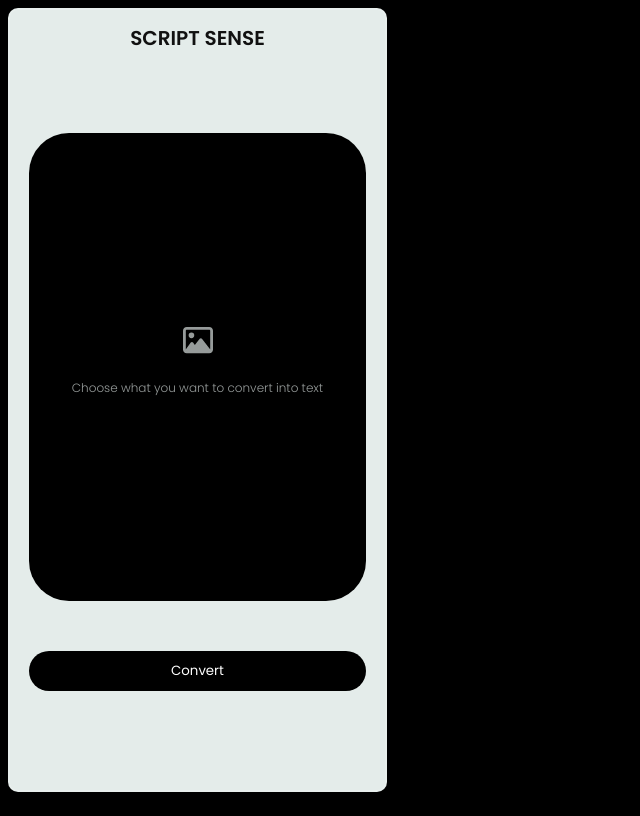
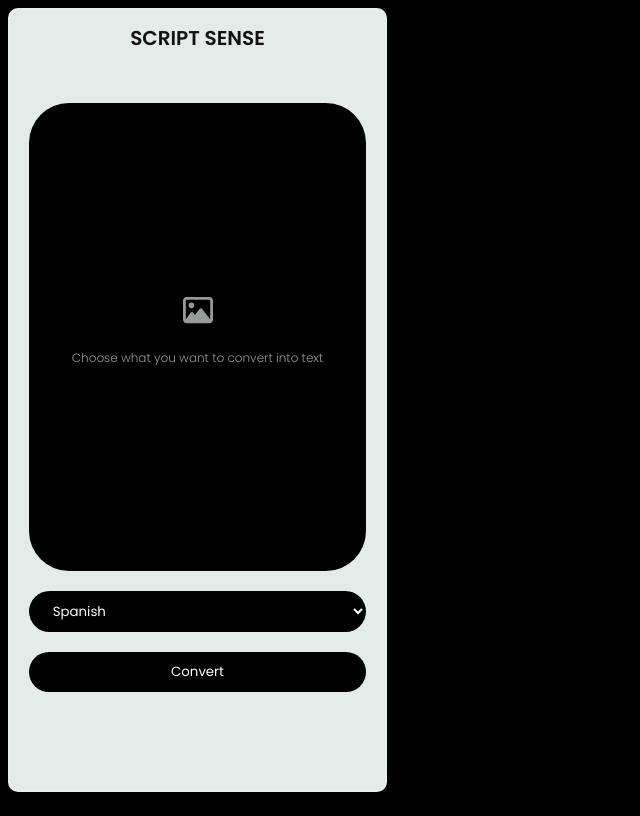
Before and after one commit to CodeVicky03/API, a React (Create React App) app: page / in a window 1280 px wide. Shown: the whole page, without its empty margins (0-640 px from the left). Built offline with nearby package versions, Linux system fonts and the light colour scheme.

Commit message:
New Commit

```diff
--- a/package.json
+++ b/package.json
@@ -6,6 +6,7 @@
     "@testing-library/jest-dom": "^5.17.0",
     "@testing-library/react": "^13.4.0",
     "@testing-library/user-event": "^13.5.0",
+    "axios": "^1.6.8",
     "react": "^18.2.0",
     "react-dom": "^18.2.0",
     "react-icons": "^5.0.1",
--- a/src/App.js
+++ b/src/App.js
@@ -1,8 +1,8 @@
 import React, { useState } from "react";
 import Tesseract from "tesseract.js";
+import axios from "axios";
 import Loader from "./Loader";
-import { MdOutlineMusicOff } from "react-icons/md";
-import { MdOutlineMusicNote } from "react-icons/md";
+import { MdOutlineMusicOff, MdOutlineMusicNote } from "react-icons/md";
 import { FaRegImage } from "react-icons/fa6";
 
 const App = () => {
@@ -11,31 +11,49 @@ const App = () => {
   const [text, setText] = useState("");
   const [progress, setProgress] = useState(0);
   const [isPaused, setIsPaused] = useState(false);
+  const [language, setLanguage] = useState("es");
 
-  const handleSubmit = () => {
+  const handleSubmit = async () => {
     setIsLoading(true);
-    Tesseract.recognize(image, "eng", {
-      logger: (m) => {
-        if (m.status === "recognizing text") {
-          setProgress(parseInt(m.progress * 100));
-        }
-      },
-    })
-      .then((result) => {
-        setText(result.data.text);
-      })
-      .catch((err) => {
-        console.error(err);
-      })
-      .finally(() => {
-        setIsLoading(false);
+    try {
+      const { data: { text: recognizedText } } = await Tesseract.recognize(image, "eng", {
+        logger: (m) => {
+          if (m.status === "recognizing text") {
+            setProgress(parseInt(m.progress * 100));
+          }
+        },
       });
+      setText(recognizedText);
+
+      const options = {
+        method: "POST",
+        url: "https://rapid-translate-multi-traduction.p.rapidapi.com/t",
+        headers: {
+          "content-type": "application/json",
+          "X-RapidAPI-Key": "9a7b6ce910msh46589c1c55f9f60p12aab4jsn605fe8ce9b0b",
+          "X-RapidAPI-Host": "rapid-translate-multi-traduction.p.rapidapi.com",
+        },
+        data: {
+          from: "en",
+          to: language,
+          q: recognizedText,
+        },
+      };
+
+      const response = await axios.request(options);
+      setText(response.data);
+    } catch (error) {
+      console.error(error);
+    } finally {
+      setIsLoading(false);
+    }
   };
 
-  const handleReadAloud = () => {
+
+  const handleReadAloud = async () => {
     if (!text) return;
-    if (speechSynthesis.speaking) {
-      speechSynthesis.cancel();
+    if (window.speechSynthesis.speaking) {
+      window.speechSynthesis.cancel();
     }
     const utterance = new SpeechSynthesisUtterance(text);
     utterance.onstart = () => {
@@ -44,8 +62,9 @@ const App = () => {
     utterance.onend = () => {
       console.log("Speech synthesis ended");
     };
-    speechSynthesis.speak(utterance);
+    window.speechSynthesis.speak(utterance);
   };
+
 
   const togglePause = () => {
     if (!speechSynthesis.speaking) return;
@@ -76,11 +95,27 @@ const App = () => {
               />
               <label htmlFor="imageUpload">
                 <div className="label">
-                  {image && <img src={image} alt="" />}
+                  {image && <img src={image} alt="Selected" />}
                   <FaRegImage className="img-icon" />
                   <p>Choose what you want to convert into text</p>
                 </div>
               </label>
+              <select
+                value={language}
+                onChange={(e) => setLanguage(e.target.value)}
+              >
+                <option value="es">Spanish</option>
+                <option value="fr">French</option>
+                <option value="de">German</option>
+                <option value="it">Italian</option>
+                <option value="ja">Japanese</option>
+                <option value="zh-CN">Chinese</option>
+                <option value="ru">Russian</option>
+                <option value="ar">Arabic</option>
+                <option value="ko">Korean</option>
+                <option value="pt">Portuguese</option>
+                <option value="ta">Tamil</option>
+              </select>
               <input
                 type="button"
                 onClick={handleSubmit}
@@ -102,7 +137,7 @@ const App = () => {
                   rows="20"
                   value={text}
                   className="textarea"
-                  onChange={(e) => setText(e.target.value)}
+                  readOnly
                 ></textarea>
                 <div className="voice">
                   <button onClick={handleReadAloud} className="btn-one">
--- a/src/index.css
+++ b/src/index.css
@@ -13,27 +13,27 @@ body {
   flex-direction: row;
   gap: 10px;
 }
-@media (max-width : 1000px){
-  .main-container{
+@media (max-width: 1000px) {
+  .main-container {
     flex-direction: column;
   }
-  .left{
+  .left {
     min-width: calc(100% - 5px);
     min-height: 630px;
   }
-  .btn{
+  .btn {
     font-size: 24px;
   }
-  .right{
+  .right {
     margin: 40px 0px;
     min-width: calc(100% - 5px);
   }
-  .voice{
+  .voice {
     margin-bottom: 40px;
   }
 }
-@media (max-width : 600px){
-  .btn{
+@media (max-width: 600px) {
+  .btn {
     font-size: 17px;
   }
 }
@@ -43,7 +43,6 @@ body {
   height: calc(100% - 20px);
   color: black;
   border-radius: 10px;
-  backdrop-filter: blur(5px);
   border: 2px solid rgba(255, 255, 255, 0.151);
 }
 .left > h1 {
@@ -53,7 +52,7 @@ body {
   text-align: center;
 }
 .label {
-  margin-top: 80px;
+  margin-top: 50px;
   height: 60%;
   width: 90%;
   margin-left: 5%;
@@ -69,17 +68,29 @@ body {
   position: relative;
   overflow: hidden;
 }
-.label>img{
+.left>select{
+  width: 90%;
+  border-radius: 100px;
+  background-color: black;
+  color: white;
+  border: none;
+  outline: none;
+  margin-left: 5%;
+  font-family: "poppins", sans-serif;
+  padding: 10px 20px;
+  margin-top: 20px;
+}
+.label > img {
   position: absolute;
   width: 100%;
   height: 100%;
   object-fit: cover;
   object-position: center;
 }
-.label:hover .img-icon{
+.label:hover .img-icon {
   color: rgb(228, 236, 234);
 }
-.label:hover p{
+.label:hover p {
   color: rgb(228, 236, 234);
 }
 .img-icon {
@@ -87,7 +98,7 @@ body {
   color: rgba(228, 236, 234, 0.658);
 }
 .left > input {
-  margin-top: 50px;
+  margin-top: 20px;
   padding: 10px 20px;
   width: 90%;
   margin-left: 5%;
@@ -109,24 +120,24 @@ body {
   display: flex;
   justify-content: center;
   align-items: center;
-  height: 100%;
+  height: calc(100% - 20px);
   background-color: rgb(0, 0, 0);
 }
 
-.pro{
+.pro {
   display: flex;
   flex-direction: column;
   align-items: center;
   justify-content: center;
   gap: 40px;
 }
-.result{
+.result {
   width: 80%;
   display: flex;
   gap: 50px;
   flex-direction: column;
 }
-.textarea{
+.textarea {
   padding: 10px;
   border: none;
   outline: none;
```
Also changed, not shown: src/Translate.js (+34 -13 lines), 1 other file (tests, documents, lock files or other folders).
